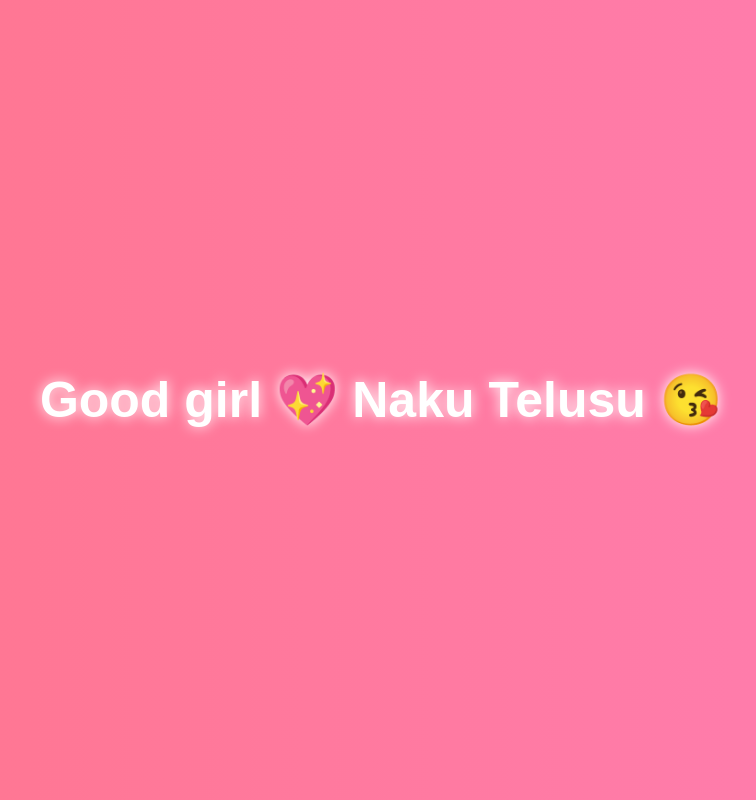
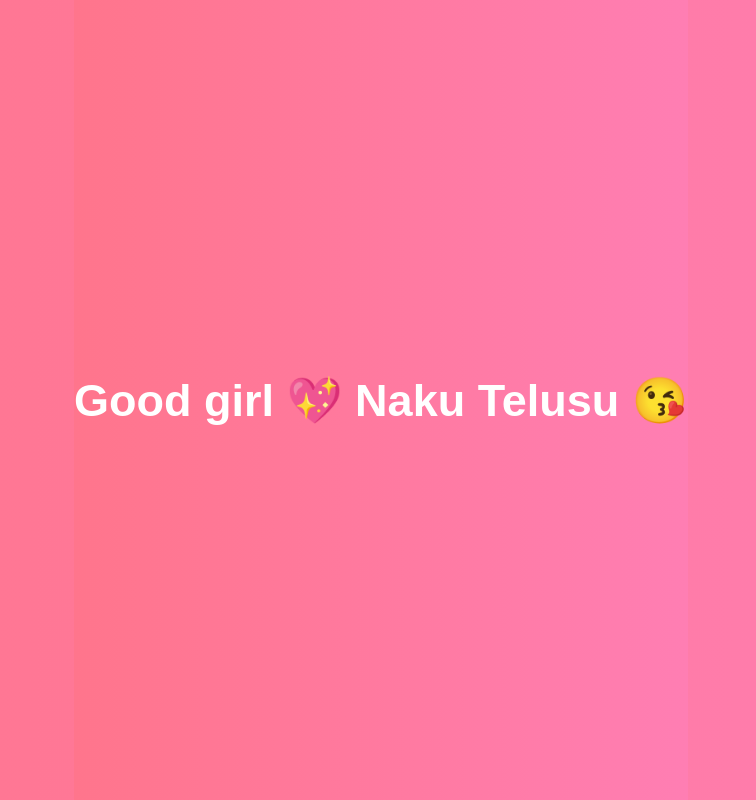
Before and after one commit to VishnuPadavala/Akshaya, a plain HTML site: page index.html in a window 1280 px wide. Both pictures are taken after a click on the button "YES 💖". Shown: the whole page, without its empty margins (259-1015 px from the left). Drawn offline with Linux system fonts and the light colour scheme.

Commit message:
Update index.html

```diff
--- a/index.html
+++ b/index.html
@@ -17,14 +17,8 @@
 
         h1 {
             color: white;
-            font-size: 50px;
+            font-size: 45px;
             text-align: center;
-            animation: glow 1.5s infinite alternate;
-        }
-
-        @keyframes glow {
-            from { text-shadow: 0 0 10px white; }
-            to { text-shadow: 0 0 25px white; }
         }
 
         .buttons {
@@ -32,13 +26,12 @@
         }
 
         button {
-            padding: 10px 25px;
+            padding: 12px 25px;
             font-size: 18px;
             border: none;
-            border-radius: 8px;
+            border-radius: 10px;
             cursor: pointer;
             margin: 10px;
-            position: relative;
         }
 
         #yes {
@@ -73,9 +66,17 @@
 
         function yesClicked() {
             document.body.innerHTML = `
-                <h1 style="color:white; text-align:center;">
-                    Good girl 💖 Naku Telusu 😘
-                </h1>
+                <div style="
+                    height:100vh;
+                    display:flex;
+                    justify-content:center;
+                    align-items:center;
+                    background: linear-gradient(to right, #ff758c, #ff7eb3);
+                ">
+                    <h1 style="color:white;">
+                        Good girl 💖 Naku Telusu 😘
+                    </h1>
+                </div>
             `;
         }
     </script>
```
